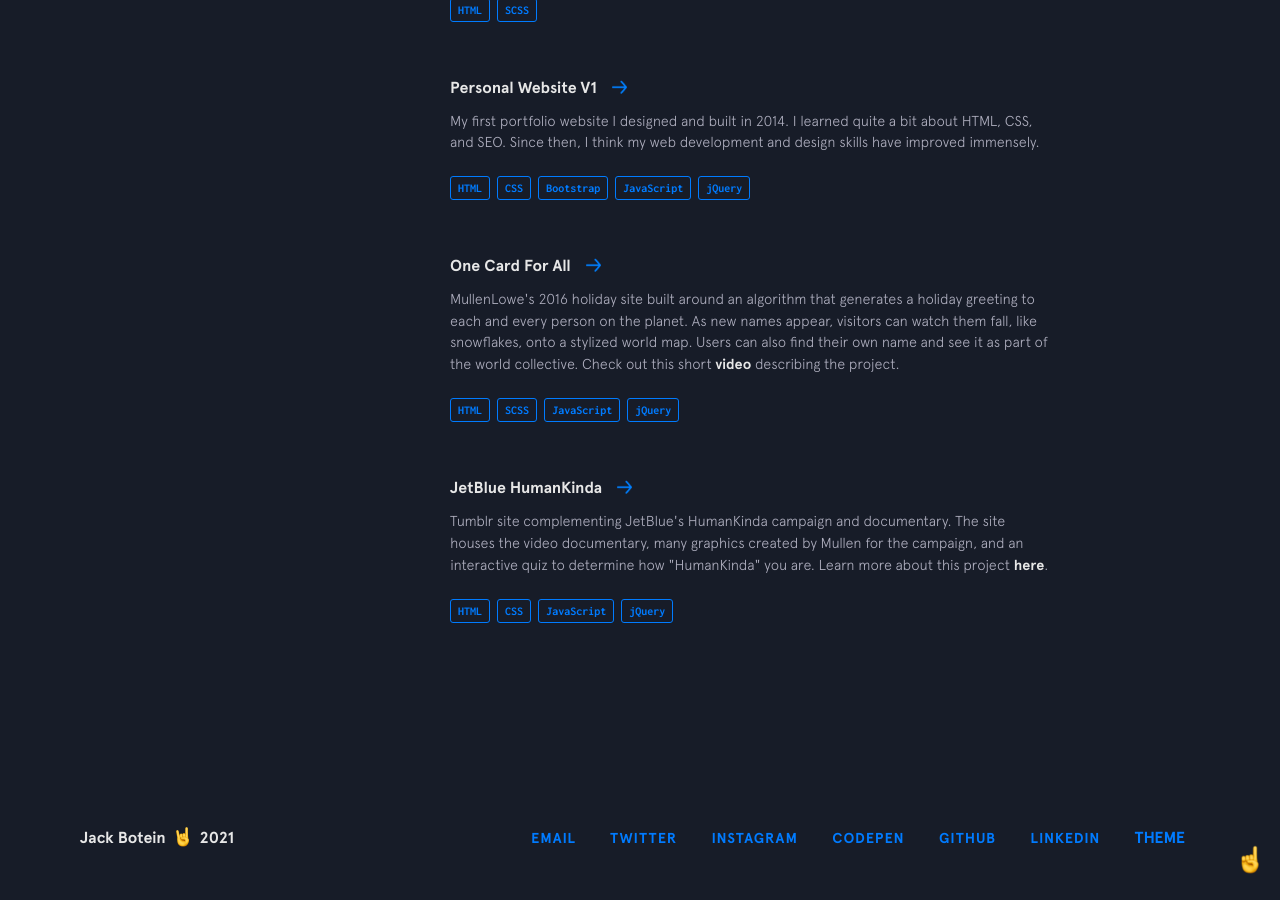
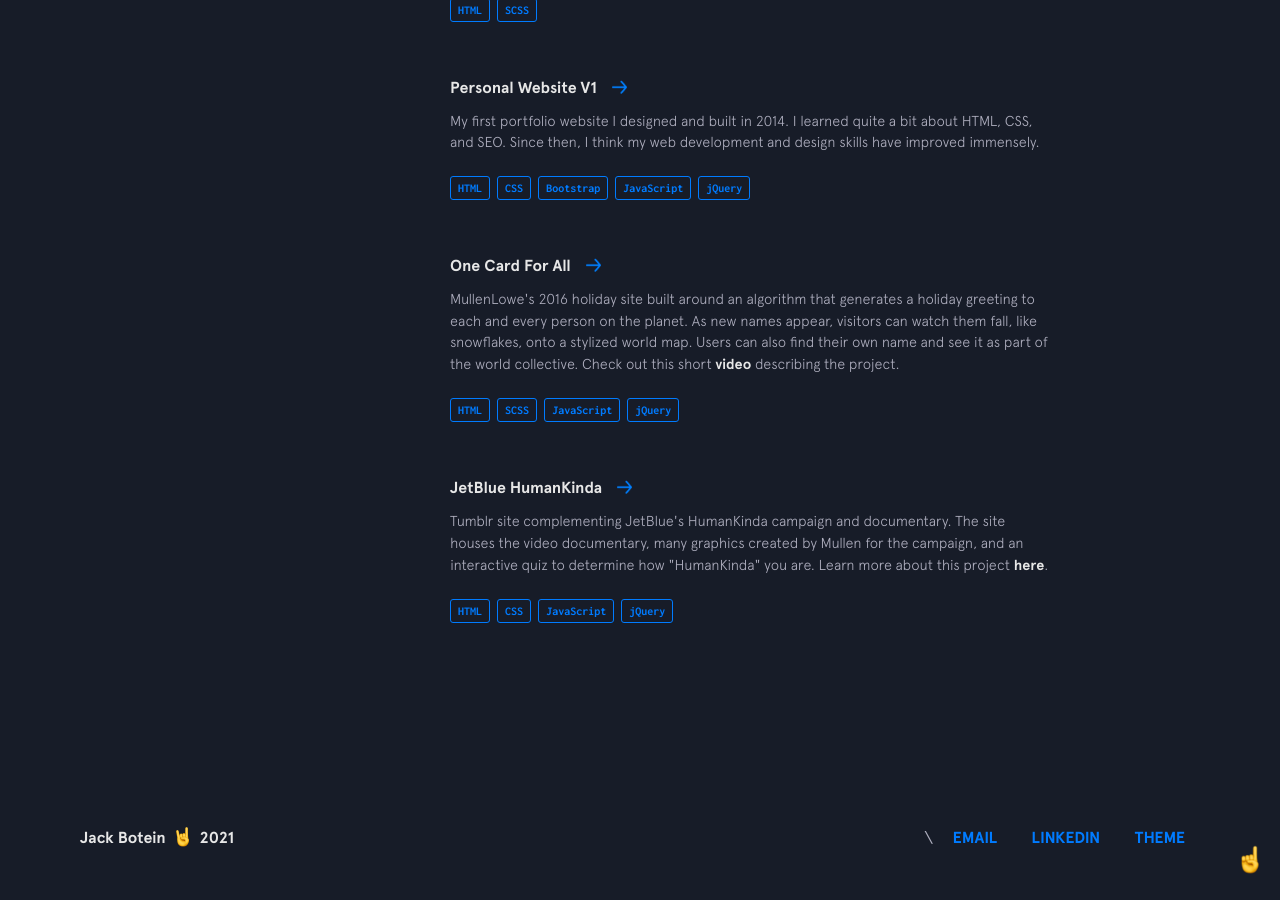
Before and after one commit to Jackbotein/Jackbotein.com, a Jekyll site: the page built from index.html, in a window 1280 px wide and 900 px high, scrolled down 5014 px. Built offline with Jekyll 4.4.1, drawn with Linux system fonts in a browser that asks for light colours; nearby versions of some CDN libraries.

Commit message:
Update footer.html

```diff
--- a/_includes/footer.html
+++ b/_includes/footer.html
@@ -8,13 +8,9 @@
       <span>2021</span>
     </div>
   </div>
-  <div class="footer__links">
-    {% for link in site.social %}
-    <a href="{{link.url}}" target="_blank" title="{{link.title}}">
-      <span class="text">{{link.title}}</span>
-      <img src="{{site.baseurl}}/img/social/{{link.title}}.svg" alt="{{link.title}}">
-    </a>
-    {% endfor %}
+  <div class="footer__links">\
+    <span><a href="Mailto:Jack@Jackbotein.com">Email</a></span>
+    <span><a href="https://www.linkedin.com/in/jack-botein-b5654619a/">Linkedin</a></span>
     <span><a href="https://brittanychiang.com/">Theme</a></span>
   </div>
 </footer>
```
